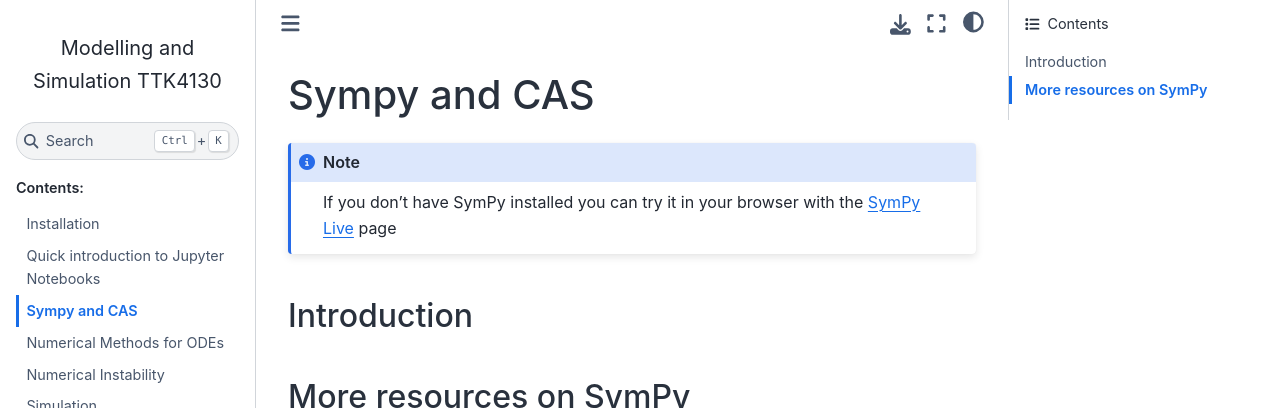
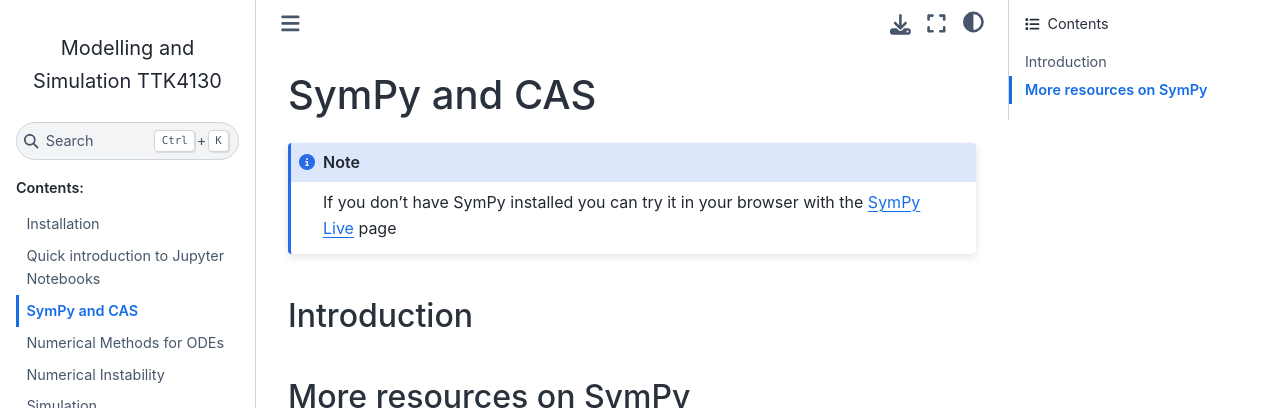
Before and after one commit to TTK4130/ttk4130.github.io, a Sphinx documentation site: the page built from docs/sympy-and-cas.rst, in a window 1280 px wide and 1021 px high. Shown: the top 408 px of the window. Built offline with Sphinx 7.4.7 and the Sphinx Book theme 1.1.4, drawn with Linux system fonts in a browser that asks for light colours.

Commit message:
Add SymPy text

```diff
--- a/docs/sympy-and-cas.rst
+++ b/docs/sympy-and-cas.rst
@@ -1,5 +1,5 @@
 ==============
-Sympy and CAS
+SymPy and CAS
 ==============
 
 .. note::
```
Also changed, not shown: docs/index.rst (line endings or trailing spaces).
